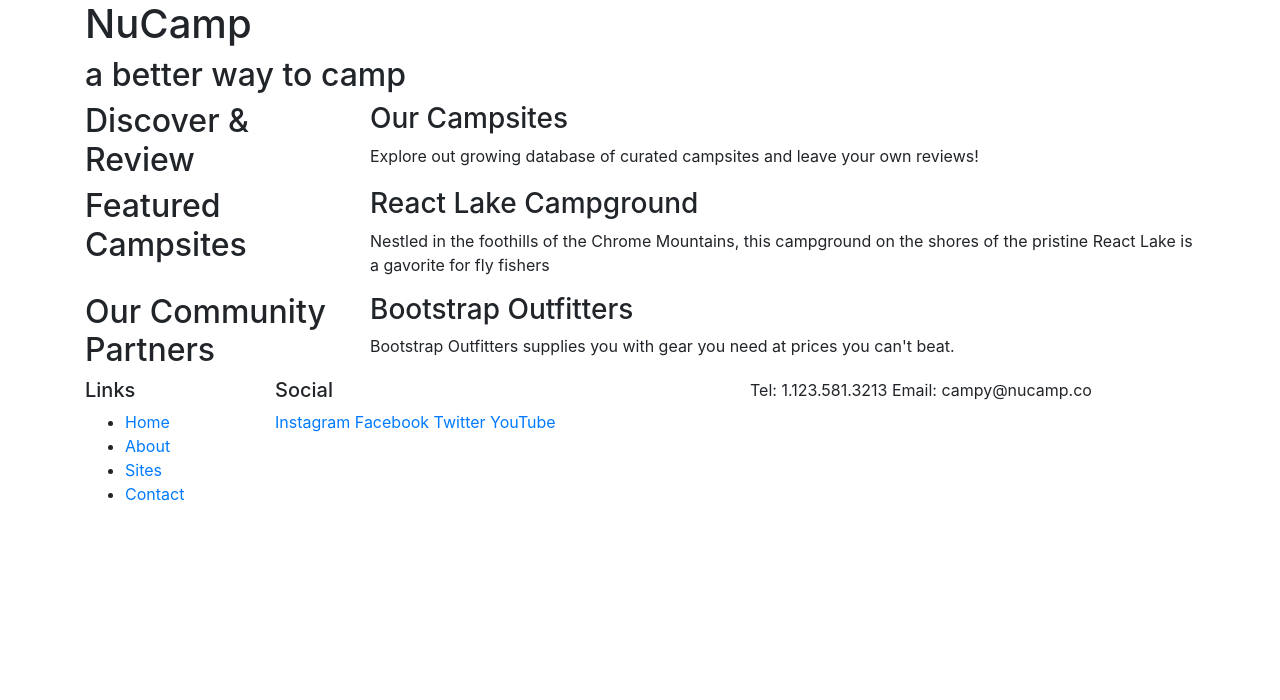
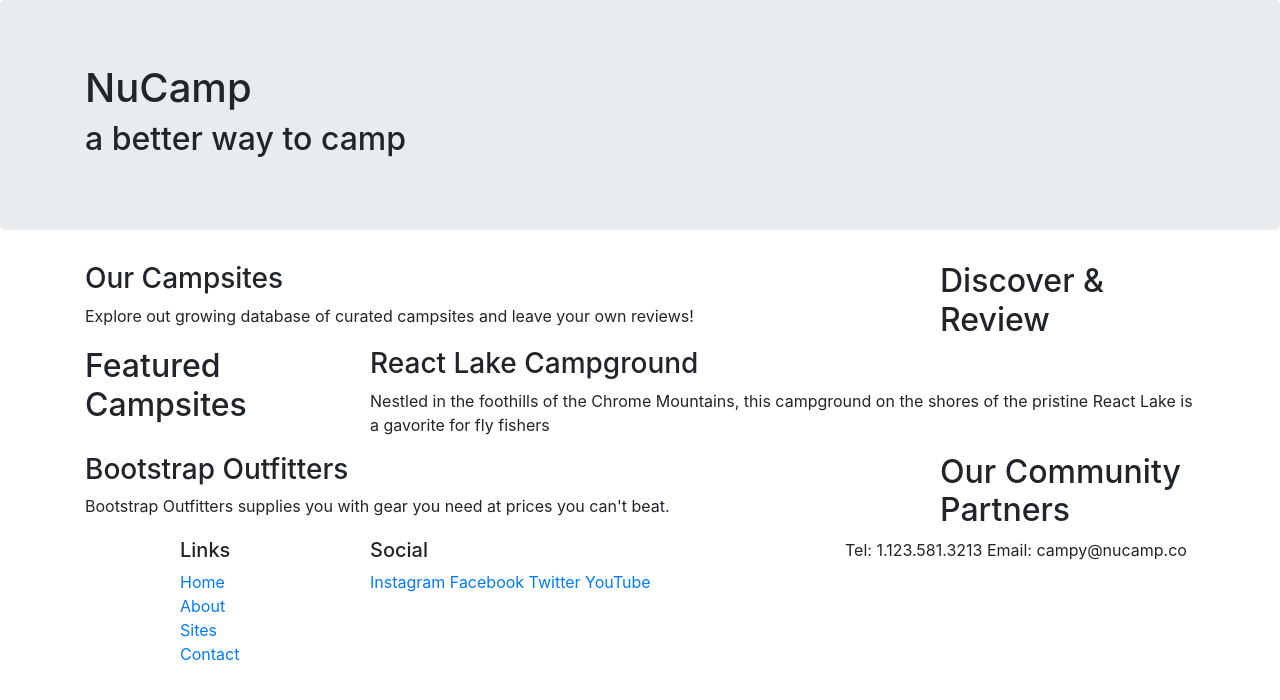
Before and after one commit to Cuckoo-Clock/nucampy, a website: page index.html in a window 1280 px wide. Drawn offline with nearby package versions, Linux system fonts and the light colour scheme.

Commit message:
Added bootstrap classes to build grid and for offset, order, list-untyled, jumbotron,

```diff
--- a/index.html
+++ b/index.html
@@ -12,7 +12,7 @@
 </head>
 
 <body>
-    <header>
+    <header class="jumbotron">
         <div class="container">
             <div class="row">
                 <div class="col">
@@ -25,7 +25,7 @@
 
     <div class="container">
         <div class="row">
-            <div class="col-sm-4 col-md-3">
+            <div class="col-sm-4 order-sm-last col-md-3">
                 <h2>Discover & Review </h2>
             </div>
             <div class="col">
@@ -45,7 +45,7 @@
         </div>
 
         <div class="row">
-            <div class="col-sm-4 col-md-3">
+            <div class="col-sm-4 order-sm-last col-md-3">
                 <h2>Our Community Partners </h2>
             </div>
             <div class="col">
@@ -58,9 +58,10 @@
     <footer>
         <div class="container">
             <div class="row">
-                <div class="col-4 col-sm-2">
+                <div class="col-4 col-sm-2 offset-1">
                     <h5>Links </h5>
-                    <ul>
+                    <ul class="list-unstyled
+                    ">
                         <li> <a href="#">Home </a> </li>
                         <li> <a href="#">About </a> </li>
                         <li> <a href="#"> Sites </a> </li>
```
